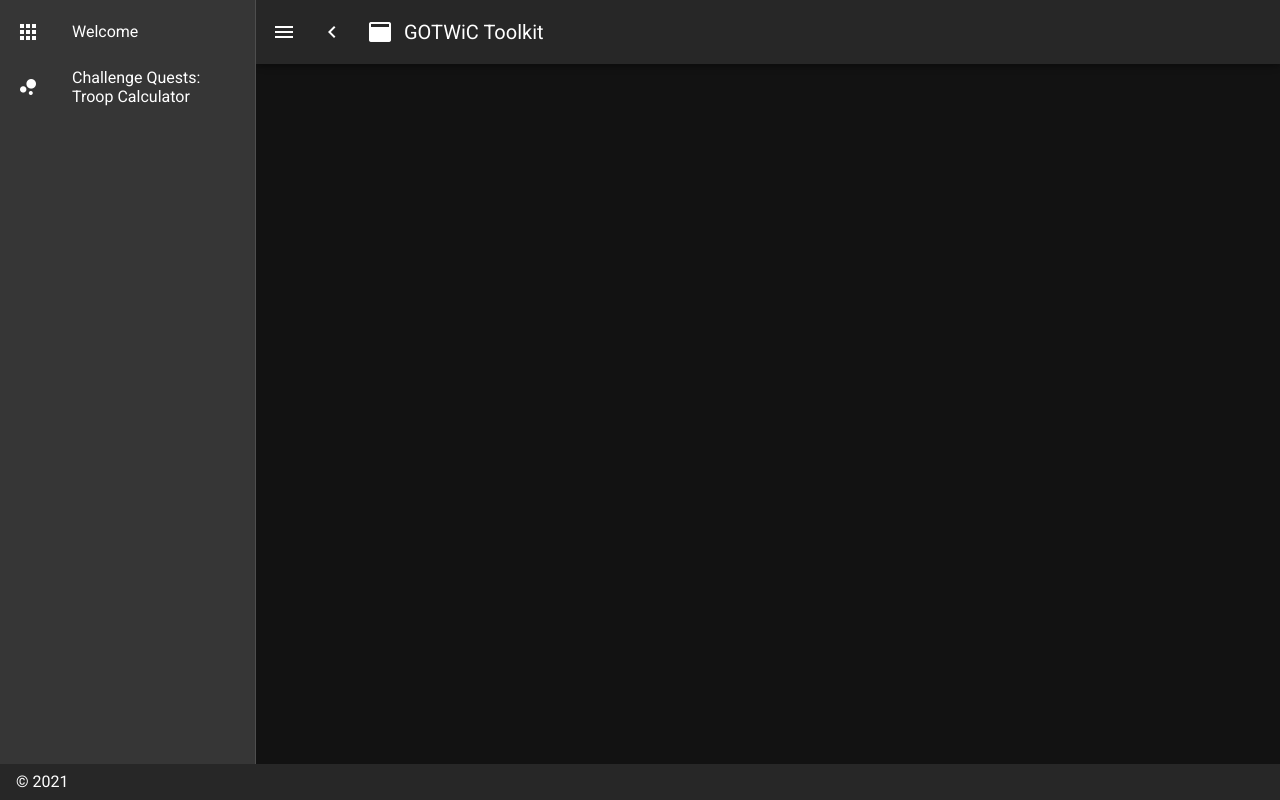
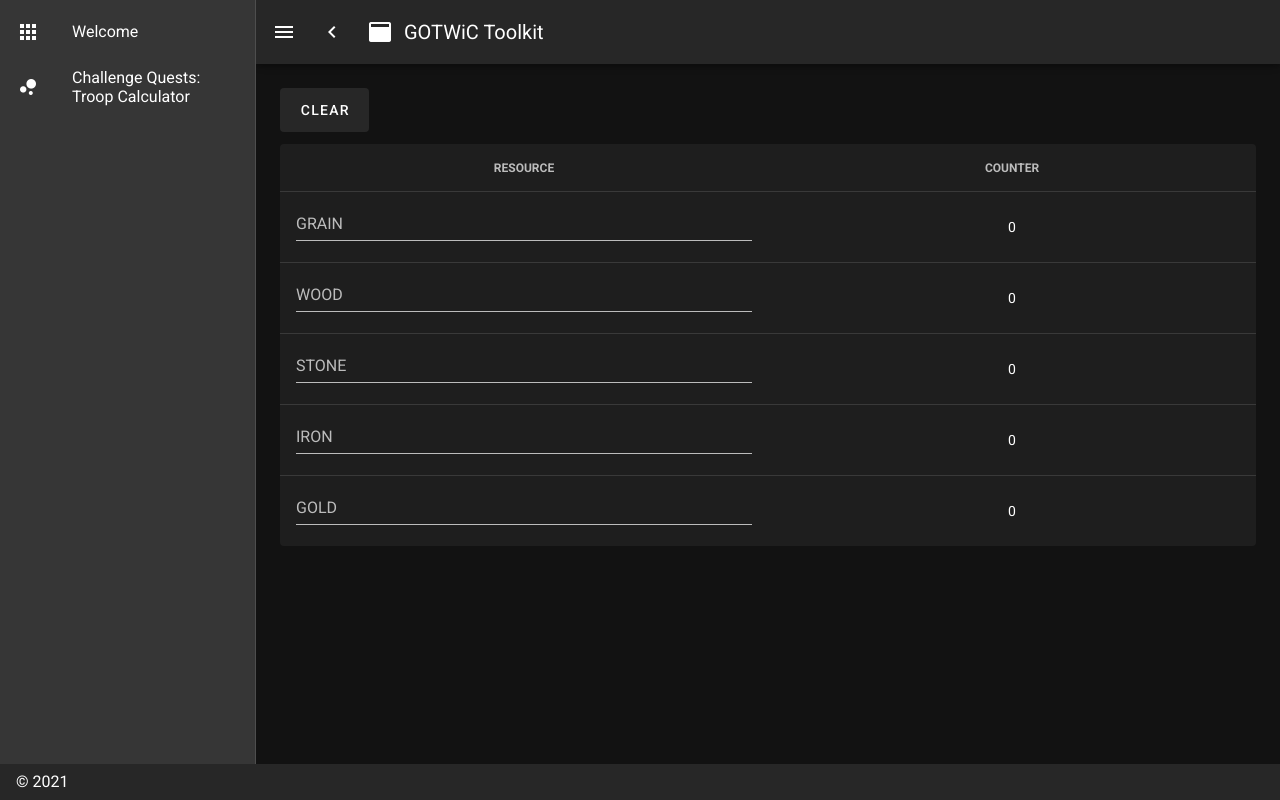
Before and after one commit to cjcanlas01/gotwic-toolkit, a Nuxt app: page /bank-transport-counter in a window 1280 px wide. Built offline with nearby package versions, Linux system fonts and the light colour scheme.

Commit message:
feat: complete bank transport counter

```diff
--- /dev/null
+++ b/pages/bank-transport-counter.vue
@@ -0,0 +1,82 @@
+<template>
+  <v-container>
+    <v-btn depressed large class="mb-3" @click="clearResourceCounter">
+      CLEAR
+    </v-btn>
+    <v-simple-table>
+      <thead>
+        <tr>
+          <th class="text-center" width="50%">RESOURCE</th>
+          <th class="text-center">COUNTER</th>
+        </tr>
+      </thead>
+      <tbody>
+        <tr v-for="(item, index) in resource" :key="index">
+          <td>
+            <v-text-field
+              v-model="item.counter"
+              :label="item.label"
+              @keyup="computeResourceCounter(index)"
+            ></v-text-field>
+          </td>
+          <td class="text-center">
+            <span>{{ item.result }}</span>
+          </td>
+        </tr>
+      </tbody>
+    </v-simple-table>
+  </v-container>
+</template>
+
+<script>
+export default {
+  data() {
+    return {
+      resource: {
+        grain: {
+          label: 'GRAIN',
+          counter: '',
+          result: 0,
+        },
+        wood: {
+          label: 'WOOD',
+          counter: '',
+          result: 0,
+        },
+        stone: {
+          label: 'STONE',
+          counter: '',
+          result: 0,
+        },
+        iron: {
+          label: 'IRON',
+          counter: '',
+          result: 0,
+        },
+        gold: {
+          label: 'GOLD',
+          counter: '',
+          result: 0,
+        },
+      },
+    }
+  },
+  methods: {
+    computeResourceCounter(index) {
+      const counter = this.resource[index].counter
+      const compute = counter.split('-').reduce((store, current) => {
+        return store + parseInt(current)
+      }, 0)
+      if (!Number.isNaN(compute)) {
+        this.resource[index].result = compute
+      }
+    },
+    clearResourceCounter() {
+      Object.keys(this.resource).forEach((value) => {
+        this.resource[value].counter = ''
+        this.resource[value].result = 0
+      })
+    },
+  },
+}
+</script>
```
